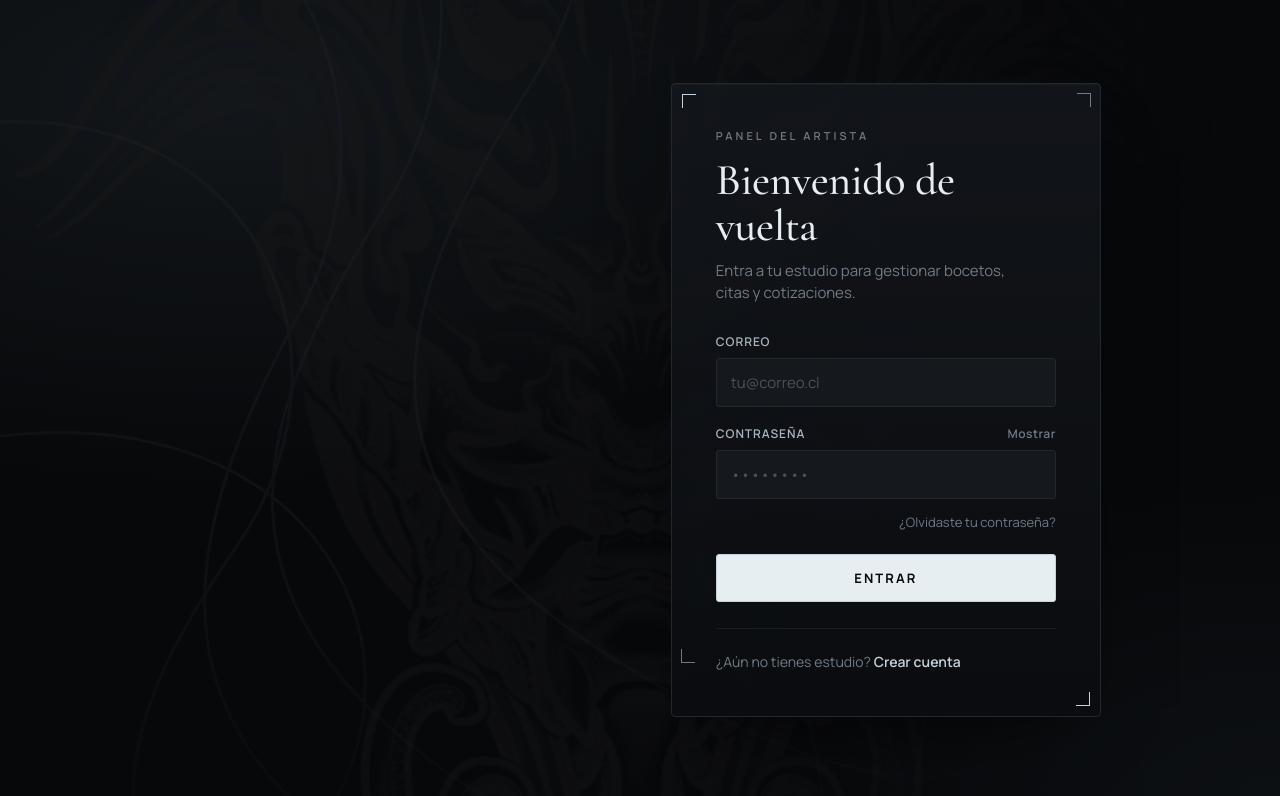
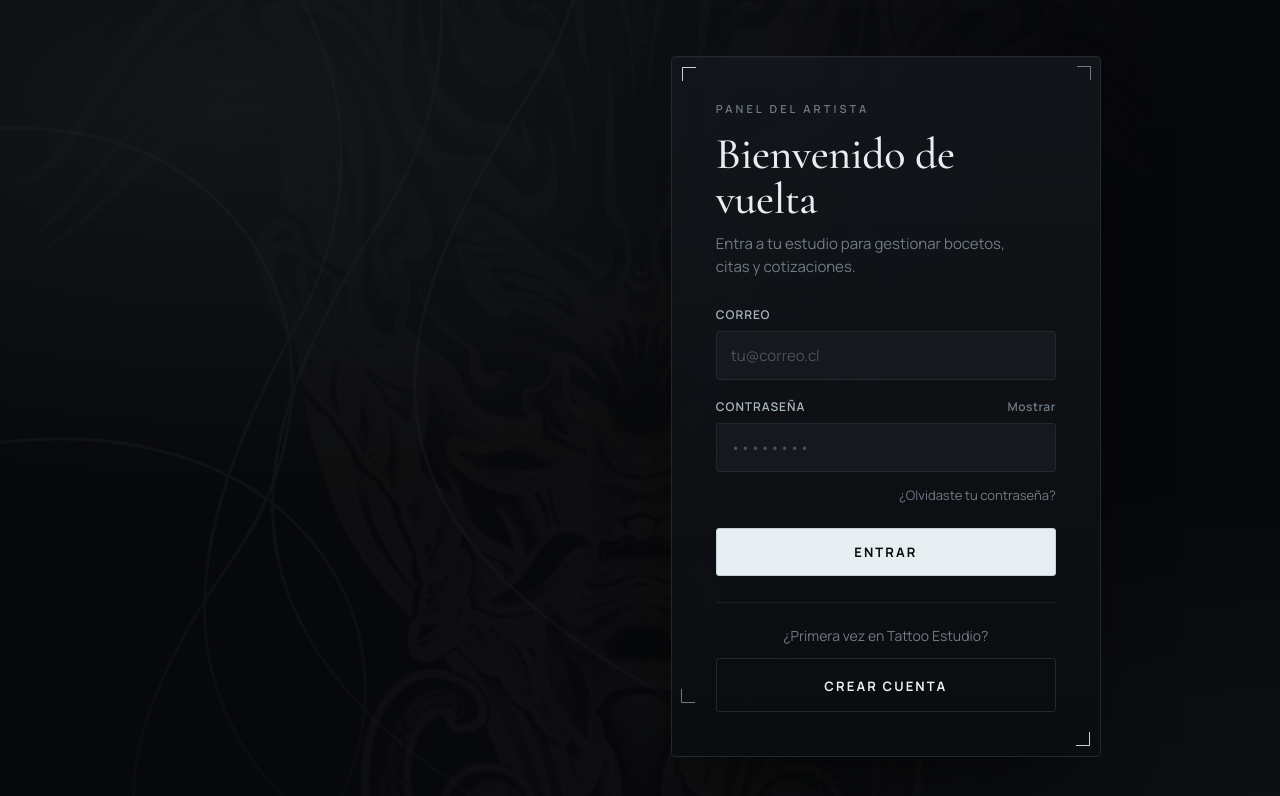
Before and after one commit to Jamkkles/Proyecto-tatuajes, a React (Vite) app in the folder frontend/: page / in a window 1280 px wide. Shown: the top 796 px of the page. Built offline with nearby package versions, Linux system fonts and the light colour scheme; no server answers.

Commit message:
Botón "Crear cuenta" en el login
Reemplaza el enlace suelto al pie por un botón secundario bajo "Entrar", con el
texto "¿Primera vez en Tattoo Estudio?". Se oculta con VITE_ALLOW_REGISTER=false.

```diff
--- a/frontend/src/pages/Login.css
+++ b/frontend/src/pages/Login.css
@@ -306,6 +306,37 @@
   cursor: progress;
 }
 
+/* Variante sin relleno, para la acción que no es la principal (crear cuenta).
+   Es un <Link>, así que hay que quitarle el subrayado y centrarlo. */
+.btn--secondary {
+  display: block;
+  margin-top: 0;
+  background: transparent;
+  border-color: var(--line);
+  color: var(--steel-hi);
+  text-align: center;
+  text-decoration: none;
+}
+.btn--secondary::before {
+  background: var(--steel-hi);
+}
+.btn--secondary:hover:not(:disabled) {
+  color: var(--ink);
+  border-color: var(--steel);
+}
+
+.card__signup {
+  margin-top: 26px;
+  padding-top: 22px;
+  border-top: 1px solid var(--line-soft);
+}
+.card__signup-label {
+  margin: 0 0 12px;
+  font-size: 14px;
+  color: var(--ash);
+  text-align: center;
+}
+
 /* ---------- Pie y estado de éxito ---------- */
 .card__foot {
   margin: 26px 0 0;
--- a/frontend/src/pages/Login.tsx
+++ b/frontend/src/pages/Login.tsx
@@ -146,13 +146,16 @@ export default function Login() {
               </button>
           </form>
 
-          <p className="card__foot">
-            {REGISTRATION_OPEN && (
-              <>
-                ¿Aún no tienes estudio? <Link to="/registro">Crear cuenta</Link>
-              </>
-            )}
-          </p>
+          {/* Quien aún no tiene cuenta la crea aquí. Es un botón y no un enlace
+              suelto al pie: es lo primero que busca una persona nueva. */}
+          {REGISTRATION_OPEN && (
+            <div className="card__signup">
+              <p className="card__signup-label">¿Primera vez en Tattoo Estudio?</p>
+              <Link className="btn btn--secondary" to="/registro">
+                <span className="btn__label">Crear cuenta</span>
+              </Link>
+            </div>
+          )}
         </section>
 
 
```
Also changed, not shown: 1 other file (tests, documents, lock files or other folders).
